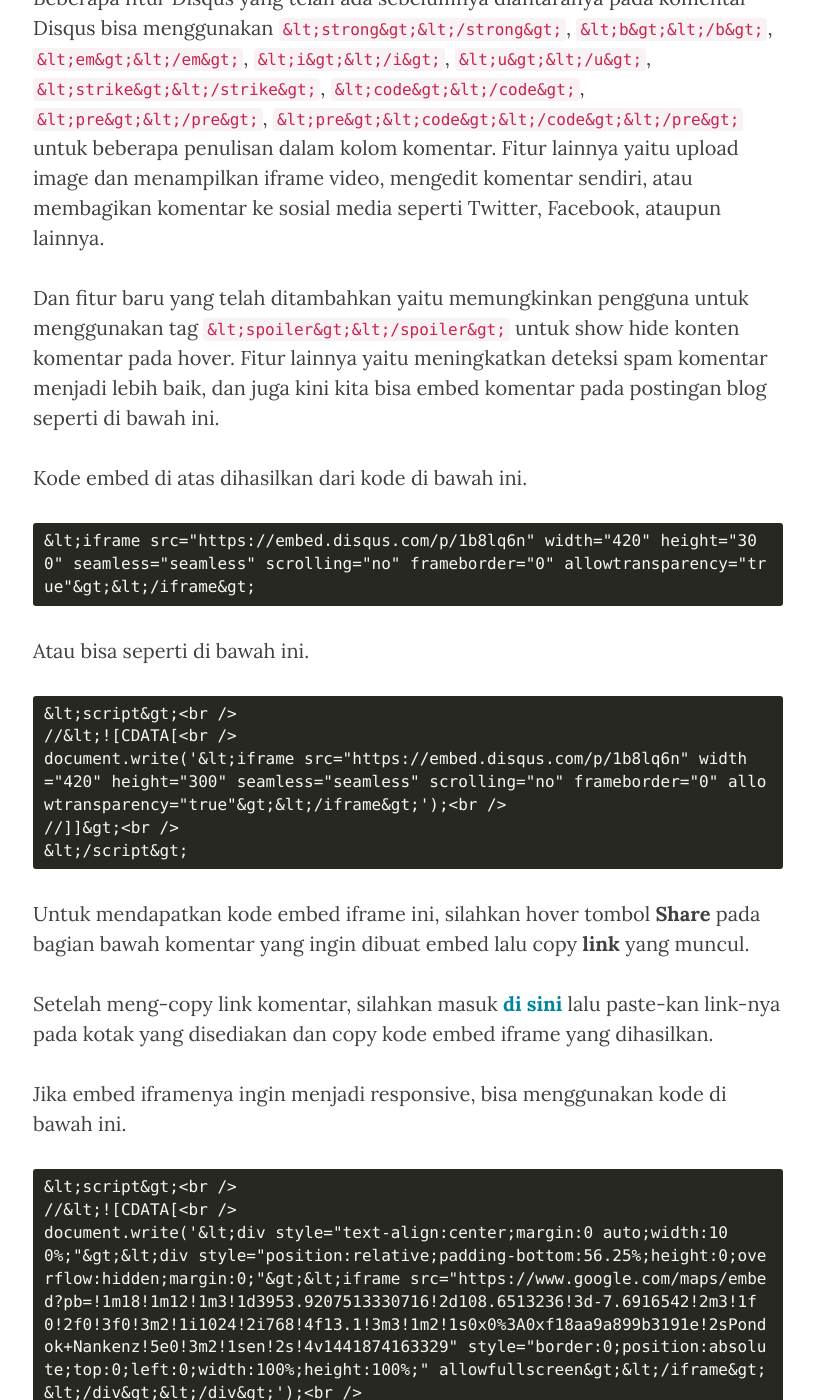
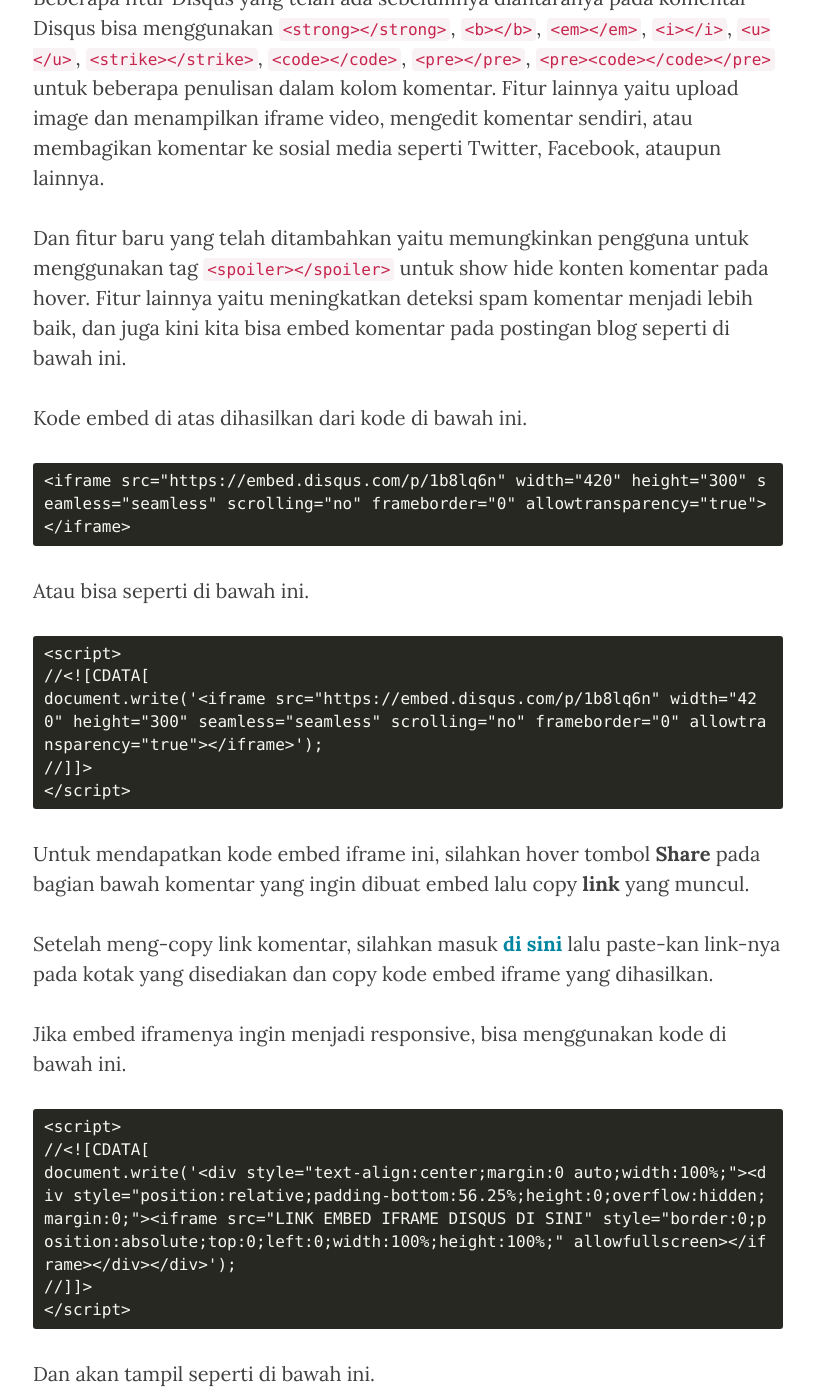
Before and after one commit to KompiAjaib/kompiajaib.github.io, a Jekyll site: the page built from _posts/2016-08-25-fitur-baru-pada-komentar-disqus.markdown, in a window 1280 px wide and 1400 px high, scrolled down 847 px. Shown: the whole window, without its empty margins (232-1046 px from the left). Built offline with Jekyll 4.4.1, drawn with Linux system fonts in a browser that asks for light colours; comment, search, counter and statistics services are not loaded; part of the change alters nothing that is shown; some of the changed text lies outside the part shown.

Commit message:
Update 2016-08-25-fitur-baru-pada-komentar-disqus.markdown

````diff
--- a/_posts/2016-08-25-fitur-baru-pada-komentar-disqus.markdown
+++ b/_posts/2016-08-25-fitur-baru-pada-komentar-disqus.markdown
@@ -12,9 +12,9 @@ image: "img/post/disqus-new-fitur.jpg"
 
 Baru-baru ini Disqus telah menambahkan beberapa fitur baru pada sistem komentarnya untuk semakin memudahkan penggunanya untuk lebih akraktif dalam menulis komentarnya.
 
-Beberapa fitur Disqus yang telah ada sebelumnya diantaranya pada komentar Disqus bisa menggunakan `&lt;strong&gt;&lt;/strong&gt;`, `&lt;b&gt;&lt;/b&gt;`, `&lt;em&gt;&lt;/em&gt;`, `&lt;i&gt;&lt;/i&gt;`, `&lt;u&gt;&lt;/u&gt;`, `&lt;strike&gt;&lt;/strike&gt;`, `&lt;code&gt;&lt;/code&gt;`, `&lt;pre&gt;&lt;/pre&gt;`, `&lt;pre&gt;&lt;code&gt;&lt;/code&gt;&lt;/pre&gt;` untuk beberapa penulisan dalam kolom komentar. Fitur lainnya yaitu upload image dan menampilkan iframe video, mengedit komentar sendiri, atau membagikan komentar ke sosial media seperti Twitter, Facebook, ataupun lainnya.
+Beberapa fitur Disqus yang telah ada sebelumnya diantaranya pada komentar Disqus bisa menggunakan `<strong></strong>`, `<b></b>`, `<em></em>`, `<i></i>`, `<u></u>`, `<strike></strike>`, `<code></code>`, `<pre></pre>`, `<pre><code></code></pre>` untuk beberapa penulisan dalam kolom komentar. Fitur lainnya yaitu upload image dan menampilkan iframe video, mengedit komentar sendiri, atau membagikan komentar ke sosial media seperti Twitter, Facebook, ataupun lainnya.
 
-Dan fitur baru yang telah ditambahkan yaitu memungkinkan pengguna untuk menggunakan tag `&lt;spoiler&gt;&lt;/spoiler&gt;` untuk show hide konten komentar pada hover. Fitur lainnya yaitu meningkatkan deteksi spam komentar menjadi lebih baik, dan juga kini kita bisa embed komentar pada postingan blog seperti di bawah ini.
+Dan fitur baru yang telah ditambahkan yaitu memungkinkan pengguna untuk menggunakan tag `<spoiler></spoiler>` untuk show hide konten komentar pada hover. Fitur lainnya yaitu meningkatkan deteksi spam komentar menjadi lebih baik, dan juga kini kita bisa embed komentar pada postingan blog seperti di bawah ini.
 
 <script>
 //<![CDATA[
@@ -25,17 +25,17 @@ document.write('<iframe data-src="https://embed.disqus.com/p/1b8lq6n" width="420
 Kode embed di atas dihasilkan dari kode di bawah ini.
 
 ```
-&lt;iframe src="https://embed.disqus.com/p/1b8lq6n" width="420" height="300" seamless="seamless" scrolling="no" frameborder="0" allowtransparency="true"&gt;&lt;/iframe&gt;
+<iframe src="https://embed.disqus.com/p/1b8lq6n" width="420" height="300" seamless="seamless" scrolling="no" frameborder="0" allowtransparency="true"></iframe>
 ```
 
 Atau bisa seperti di bawah ini.
 
 ```
-&lt;script&gt;<br />
-//&lt;![CDATA[<br />
-document.write('&lt;iframe src="https://embed.disqus.com/p/1b8lq6n" width="420" height="300" seamless="seamless" scrolling="no" frameborder="0" allowtransparency="true"&gt;&lt;/iframe&gt;');<br />
-//]]&gt;<br />
-&lt;/script&gt;
+<script>
+//<![CDATA[
+document.write('<iframe src="https://embed.disqus.com/p/1b8lq6n" width="420" height="300" seamless="seamless" scrolling="no" frameborder="0" allowtransparency="true"></iframe>');
+//]]>
+</script>
 ```
 
 Untuk mendapatkan kode embed iframe ini, silahkan hover tombol **Share** pada bagian bawah komentar yang ingin dibuat embed lalu copy **link** yang muncul.
@@ -45,11 +45,11 @@ Setelah meng-copy link komentar, silahkan masuk **[di sini](https://embed.disqus
 Jika embed iframenya ingin menjadi responsive, bisa menggunakan kode di bawah ini.
 
 ```
-&lt;script&gt;<br />
-//&lt;![CDATA[<br />
-document.write('&lt;div style="text-align:center;margin:0 auto;width:100%;"&gt;&lt;div style="position:relative;padding-bottom:56.25%;height:0;overflow:hidden;margin:0;"&gt;&lt;iframe src="https://www.google.com/maps/embed?pb=!1m18!1m12!1m3!1d3953.9207513330716!2d108.6513236!3d-7.6916542!2m3!1f0!2f0!3f0!3m2!1i1024!2i768!4f13.1!3m3!1m2!1s0x0%3A0xf18aa9a899b3191e!2sPondok+Nankenz!5e0!3m2!1sen!2s!4v1441874163329" style="border:0;position:absolute;top:0;left:0;width:100%;height:100%;" allowfullscreen&gt;&lt;/iframe&gt;&lt;/div&gt;&lt;/div&gt;');<br />
-//]]&gt;<br />
-&lt;/script&gt;
+<script>
+//<![CDATA[
+document.write('<div style="text-align:center;margin:0 auto;width:100%;"><div style="position:relative;padding-bottom:56.25%;height:0;overflow:hidden;margin:0;"><iframe src="LINK EMBED IFRAME DISQUS DI SINI" style="border:0;position:absolute;top:0;left:0;width:100%;height:100%;" allowfullscreen></iframe></div></div>');
+//]]>
+</script>
 ```
 
 Dan akan tampil seperti di bawah ini.
````
